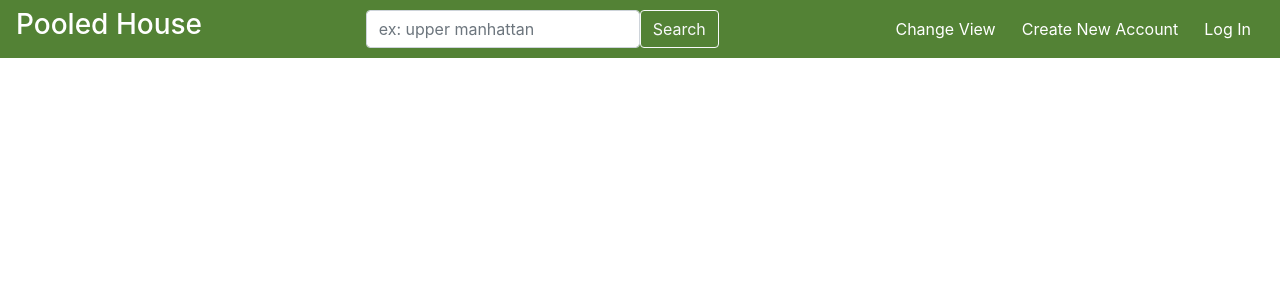
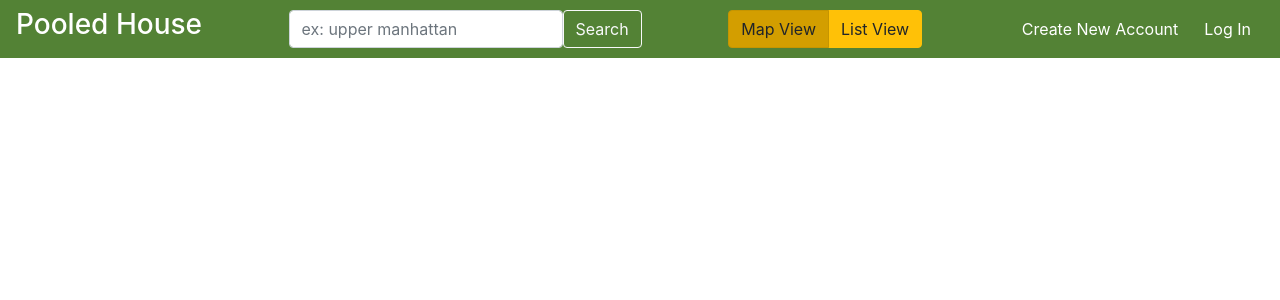
Before and after one commit to FarhanHyder/PooledHouse, a React (Create React App) app in the folder front-end/: page / in a window 1280 px wide. Shown: the top 300 px of the page. Built offline with nearby package versions, Linux system fonts and the light colour scheme.

Commit message:
change view updated with radio buttons

```diff
--- a/front-end/src/App.js
+++ b/front-end/src/App.js
@@ -7,6 +7,8 @@ import Form from 'react-bootstrap/Form'
 import FormControl from 'react-bootstrap/FormControl'
 import Button from 'react-bootstrap/Button'
 import ButtonToolbar from 'react-bootstrap/ButtonToolbar'
+import ToggleButtonGroup from 'react-bootstrap/ToggleButtonGroup'
+import ToggleButton from 'react-bootstrap/ToggleButton'
 
 class App extends Component {
   render() {
@@ -23,7 +25,13 @@ class App extends Component {
         </Form>
 
         <ButtonToolbar>
-          <Button type="submit" value="ChangeView" variant="link" className="text-color-white">Change View</Button>
+          <ToggleButtonGroup type="radio" name="options" defaultValue={1}>
+            <ToggleButton value={1} variant="warning">Map View</ToggleButton>
+            <ToggleButton value={2} variant="warning">List View</ToggleButton>
+          </ToggleButtonGroup>
+        </ButtonToolbar>
+
+        <ButtonToolbar>
           <Button href="#" variant="link" className="text-color-white">Create New Account</Button>
           <Button href="#" variant="link" className="text-color-white">Log In</Button>
         </ButtonToolbar>
```
